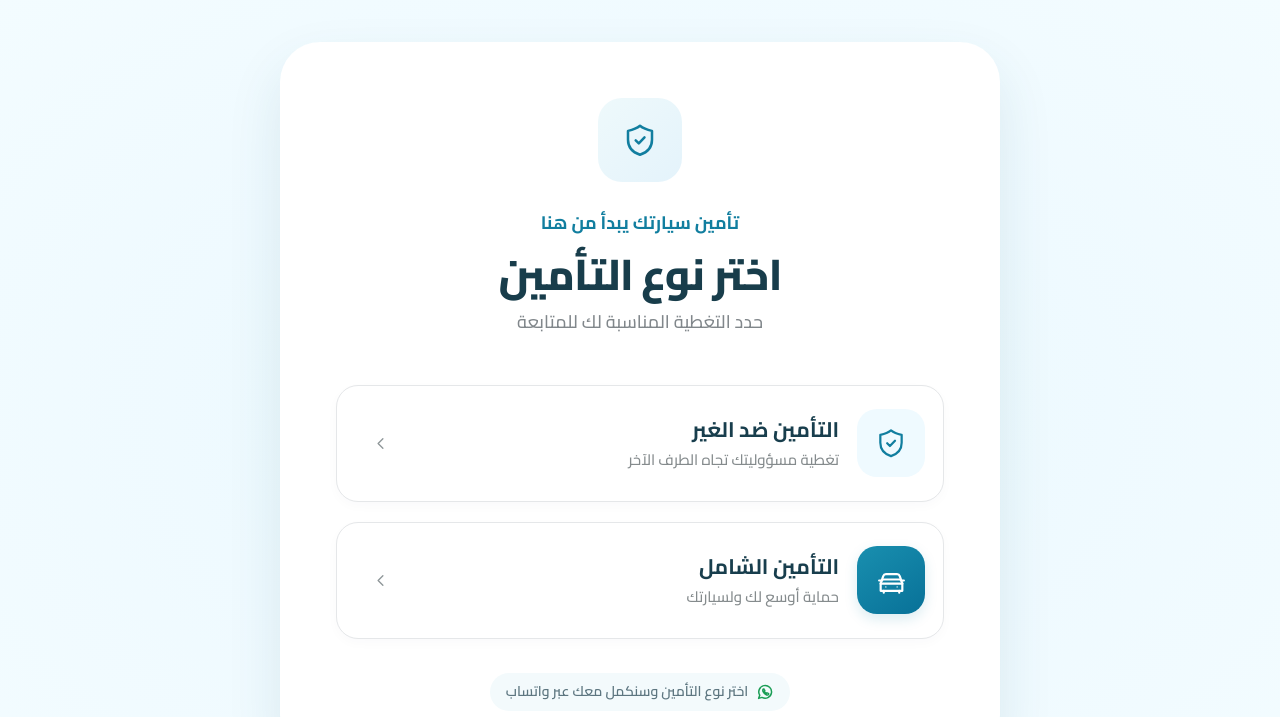
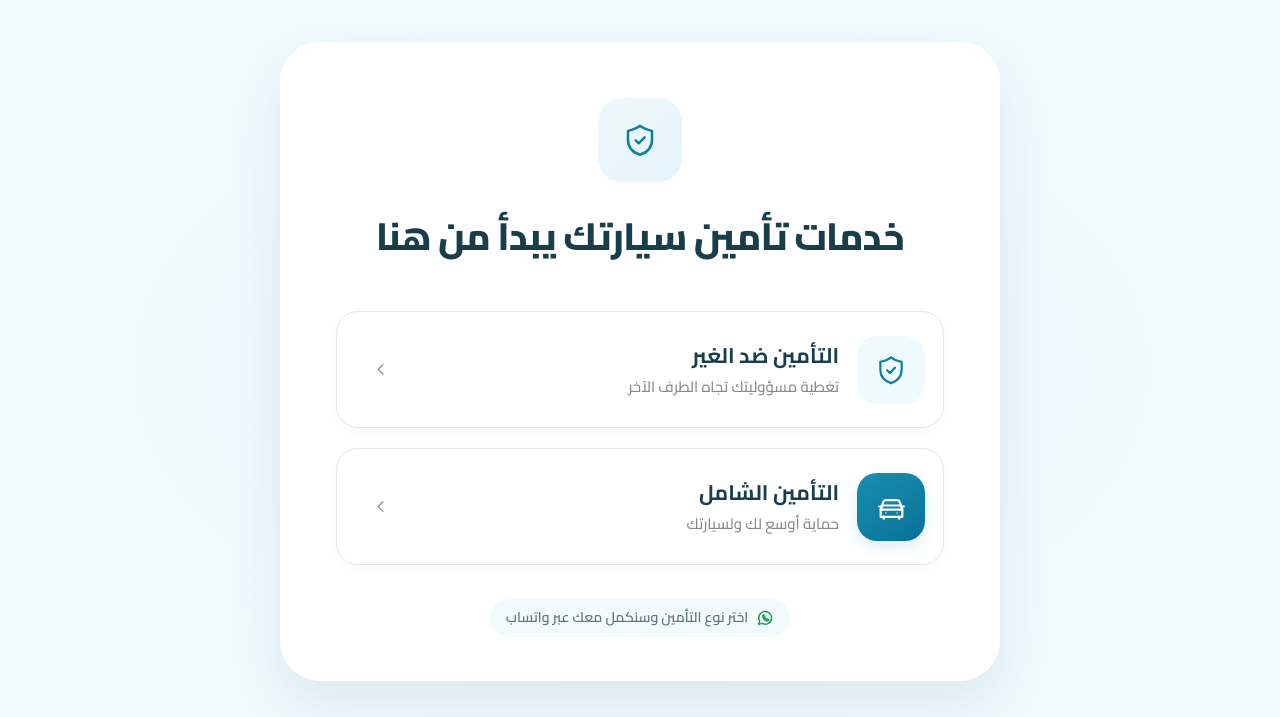
Before and after one commit to fahshomi-ui/wajehaqasem, a website: page public/index.html in a window 1280 px wide. Shown: the part 83-800 px from the top of the page. Drawn offline with Linux system fonts and the light colour scheme; no server answers.

Commit message:
Hero heading: خدمات تأمين سيارتك يبدأ من هنا

```diff
--- a/public/index.html
+++ b/public/index.html
@@ -21,7 +21,7 @@
     <meta name="viewport" content="width=device-width, initial-scale=1" />
     <meta name="theme-color" content="#ffffff" />
     <meta name="description" content="مكتب الوسيم للخدمات العامة - مؤسسة فردية سعودية مسجلة بمدينة الرياض. اختر نوع تأمين سيارتك: التأمين ضد الغير أو التأمين الشامل." />
-    <title>مكتب الوسيم للخدمات العامة | اختر نوع التأمين</title>
+    <title>مكتب الوسيم للخدمات العامة | خدمات تأمين سيارتك</title>
     <link rel="icon" type="image/svg+xml" href="/favicon.svg" />
     <link rel="preconnect" href="https://fonts.googleapis.com" />
     <link rel="preconnect" href="https://fonts.gstatic.com" crossorigin />
@@ -83,9 +83,7 @@
           <div class="hero-icon" aria-hidden="true">
             <img src="/shield.svg" alt="" width="36" height="36" />
           </div>
-          <p class="eyebrow">تأمين سيارتك يبدأ من هنا</p>
-          <h1 id="page-title">اختر نوع التأمين</h1>
-          <p class="intro">حدد التغطية المناسبة لك للمتابعة</p>
+          <h1 id="page-title" class="hero-title">خدمات تأمين سيارتك يبدأ من هنا</h1>
 
           <nav class="choices" aria-label="أنواع التأمين">
             <a class="choice" data-wa-text="السلام عليكم، أرغب في الاستفسار عن التأمين ضد الغير لسيارتي." href="https://wa.me/966581092444?text=%D8%A7%D9%84%D8%B3%D9%84%D8%A7%D9%85%20%D8%B9%D9%84%D9%8A%D9%83%D9%85%D8%8C%20%D8%A3%D8%B1%D8%BA%D8%A8%20%D9%81%D9%8A%20%D8%A7%D9%84%D8%A7%D8%B3%D8%AA%D9%81%D8%B3%D8%A7%D8%B1%20%D8%B9%D9%86%20%D8%A7%D9%84%D8%AA%D8%A3%D9%85%D9%8A%D9%86%20%D8%B6%D8%AF%20%D8%A7%D9%84%D8%BA%D9%8A%D8%B1%20%D9%84%D8%B3%D9%8A%D8%A7%D8%B1%D8%AA%D9%8A." target="_blank" rel="noopener">
--- a/public/styles.css
+++ b/public/styles.css
@@ -153,6 +153,13 @@ h1 {
   font-size: 18px;
   font-weight: 500;
   line-height: 1.9;
+}
+
+.hero-title {
+  margin-top: 26px;
+  font-size: 38px;
+  line-height: 1.5;
+  text-wrap: balance;
 }
 
 .choices {
@@ -524,6 +531,7 @@ section[id] { scroll-margin-top: 70px; }
   .hero-icon img { width: 32px; height: 32px; }
   .eyebrow { margin-top: 22px; font-size: 15px; }
   h1 { font-size: clamp(29px, 8vw, 38px); line-height: 1.4; }
+  .hero-title { margin-top: 22px; font-size: clamp(26px, 7.4vw, 33px); line-height: 1.5; }
   .intro { font-size: 15px; }
   .choices { margin-top: 30px; gap: 14px; }
   .choice { min-height: 96px; padding: 15px 12px 15px 15px; gap: 12px; border-radius: 18px; }
```
